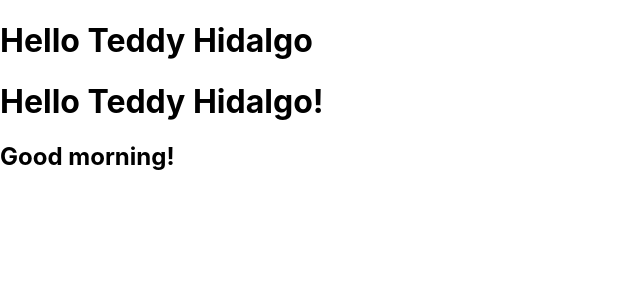
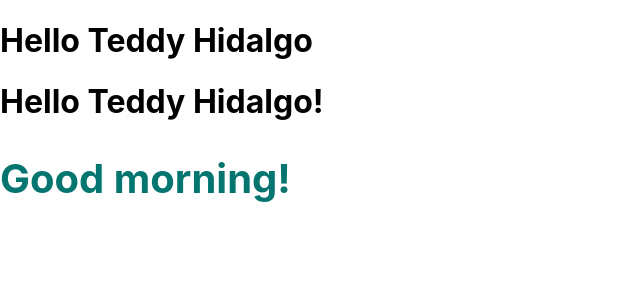
Before and after one commit to teddylockhart/component-ramp-app, a React (Create React App) app: page / in a window 1280 px wide. Shown: the top 300 px of the page, without its empty margins (0-640 px from the left). Built offline with nearby package versions, Linux system fonts and the light colour scheme.

Commit message:
11.14 In-line Styling

```diff
--- a/src/components/HW.js
+++ b/src/components/HW.js
@@ -7,12 +7,24 @@ function HW() {
     const hours = date.getHours()
     let timeOfDay
 
+
+    const styles = {
+        // color: '#FF8C00',
+        // backgroundColor: '#FF2D00',
+        // font-size is fontSize and it automatically defaults numbers to pixels.
+        // if pixel or other unit is used, must be ''
+        fontSize: '40px'
+    }
+
     if (hours <12) {
         timeOfDay = 'morning'
+        styles.color = '#04756F'
     } else if (hours >= 12 && hours < 17) {
         timeOfDay = 'afternoon'
+        styles.color = '#8914A3'
     } else if (hours > 17 && hours < 23) {
         timeOfDay = 'evening'
+        styles.color = '#D90000'
     } else {
         timeOfDay = 'night'
     }
@@ -23,8 +35,9 @@ function HW() {
             <h1>Hello {firstName + " " + lastName}</h1>
 
             {/* ES6 String Templating Syntax? */}
+            {/* Added styles object for in-line styling */}
             <h1>Hello {`${firstName} ${lastName}`}!</h1>
-            <h2>Good {`${timeOfDay}`}!</h2>
+            <h2 style={styles}>Good {`${timeOfDay}`}!</h2>
 
             {/* <h1>Hello World!</h1> */}
         </div>
```
